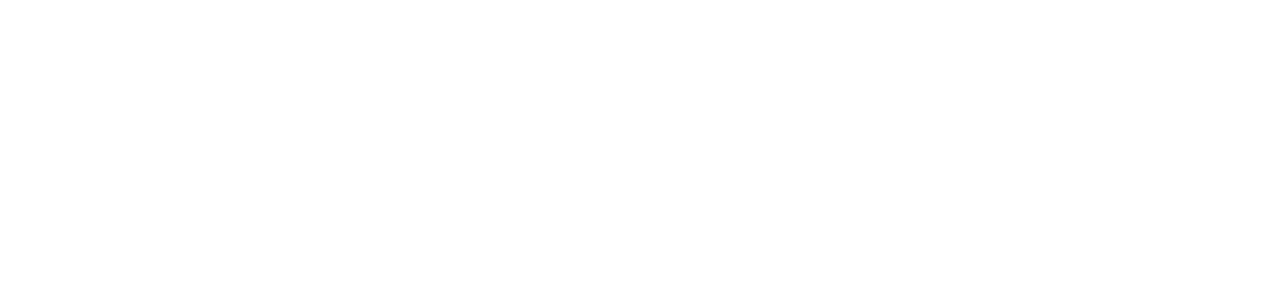
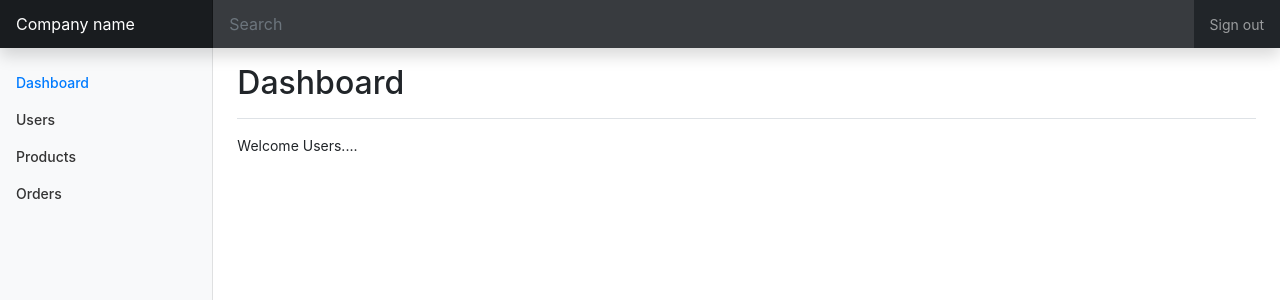
Before and after one commit to sarathiscookie/react-project, a React (Create React App) app: page / in a window 1280 px wide. Shown: the top 300 px of the page. Built offline with nearby package versions, Linux system fonts and the light colour scheme.

Commit message:
Revert "Disable dashboard features" This reverts commit 016f05320ec3de7bdb6dc21f2546412784ce0090.
Disable dashboard feature and crated user components.

```diff
--- a/src/App.js
+++ b/src/App.js
@@ -1,9 +1,9 @@
-//import Dashboard from './components/Dashboard';
+import Dashboard from './components/Dashboard';
 
 function App() {
   return (
     <div>
-      {/* <Dashboard title="Dashboard"></Dashboard> */}
+      <Dashboard title="Dashboard"></Dashboard>
     </div>
   );
 }
--- a/src/components/Dashboard.js
+++ b/src/components/Dashboard.js
@@ -7,6 +7,8 @@
 import SideBarMenu from "./SideBarMenu";
 
 import Product from "./products/Product";
+
+import User from "./users/User";
 
 function Dashboard() {
   return (
@@ -22,7 +24,9 @@
               <h1 className="h2">Dashboard</h1>
             </div>
 
-            <Product />
+            {/* <Product /> */}
+
+            <User />
 
           </main>
         </div>
--- a/src/components/SideBarMenu.js
+++ b/src/components/SideBarMenu.js
@@ -18,6 +18,18 @@
             <li className="nav-item">
               <a className="nav-link" href="test">
                 <span data-feather="file"></span>
+                Users
+              </a>
+            </li>
+            <li className="nav-item">
+              <a className="nav-link" href="test">
+                <span data-feather="file"></span>
+                Products
+              </a>
+            </li>
+            <li className="nav-item">
+              <a className="nav-link" href="test">
+                <span data-feather="file"></span>
                 Orders
               </a>
             </li>
--- /dev/null
+++ b/src/components/users/User.js
@@ -0,0 +1,9 @@
+import React from 'react'
+
+export default function User() {
+    return (
+        <div>
+            Welcome Users....
+        </div>
+    )
+}
```
Also changed, not shown: src/components/users/User.css (added), src/components/users/UserCreate.js (added), src/components/users/UserDelete.js (added), src/components/users/UserList.js (added), src/components/users/UserStore.js (added).
